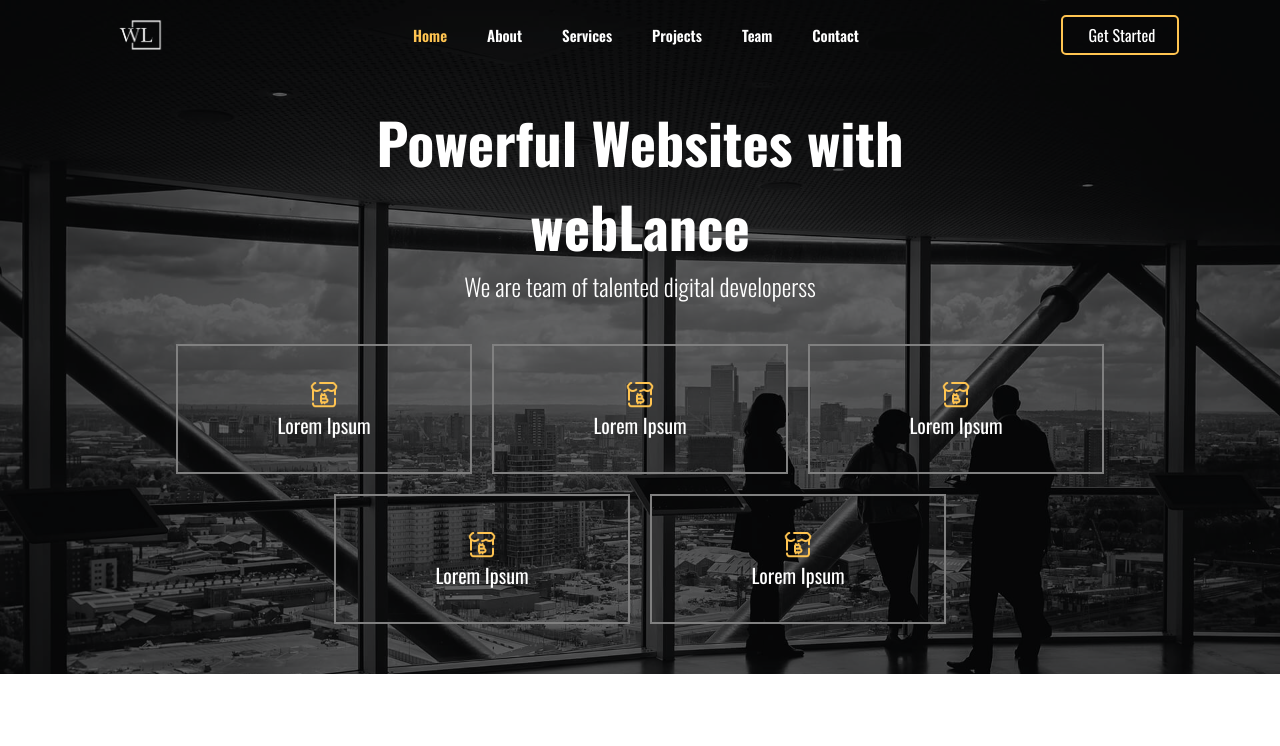
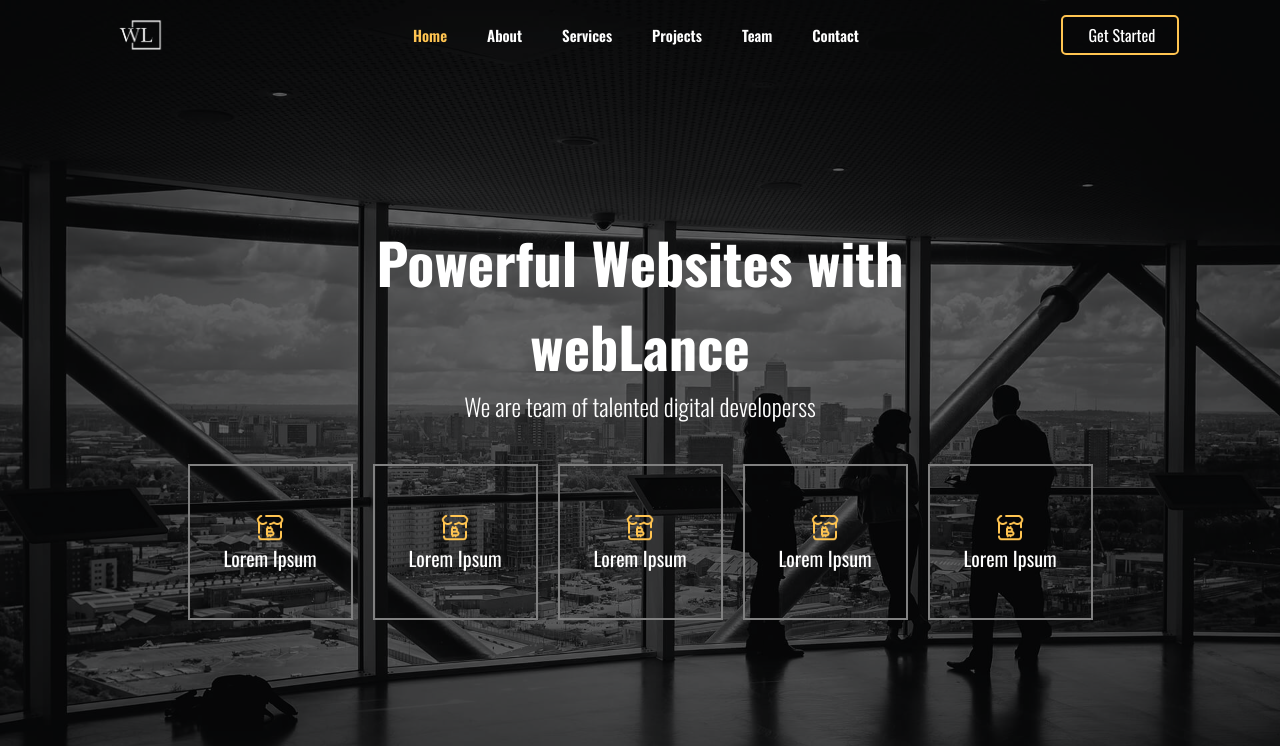
Before and after one commit to webLance24/weblance-portfolio, a React (Vite) app: page / in a window 1280 px wide. Shown: the top 746 px of the page. Built offline with nearby package versions, Linux system fonts and the light colour scheme.

Commit message:
feat: add responsive for desktop about

```diff
--- a/src/Components/About.tsx
+++ b/src/Components/About.tsx
@@ -7,14 +7,14 @@ function About() {
       id="about"
       className="bg-[white] pt-[50px] px-[12px] flex justify-center flex-col items-center"
     >
-      <div className="py-[24px] max-w-[520px] md:max-w-[696px] lg:flex lg:flex-row-reverse lg:max-w-[948px] lg:gap-[30px]">
+      <div className="py-[24px] max-w-[520px] md:max-w-[696px] lg:flex lg:flex-row-reverse lg:max-w-[948px] lg:gap-[30px] xl:max-w-[1280px]">
         <img
-          className="h-[100%] md:w-[696px] lg:w-[456px]"
+          className="h-[100%] md:w-[696px] lg:w-[456px] xl:w-[546px]"
           src={aboutImg}
           alt=""
         />
         {/* text section */}
-        <div className="lg:flex lg:flex-col">
+        <div className="lg:flex lg:flex-col xl:w-[546px]">
           <h3 className="text-[#444444] text-[28px] font-bold mt-[24px] lg:mt-0">
             Lorem ipsum is placeholder text commonly used in the graphic, print,
             and publishing LOREM IPSUM GENERATOR
@@ -27,15 +27,15 @@ function About() {
           </p>
         </div>
       </div>
-      <div className="py-[24px] mt-[36px] max-w-[520px] md:max-w-[696px] lg:flex lg:flex-row lg:max-w-[948px] lg:gap-[30px]">
+      <div className="py-[24px] mt-[36px] max-w-[520px] md:max-w-[696px] lg:flex lg:flex-row lg:max-w-[948px] lg:gap-[30px] xl:max-w-[1280px]">
         {/* first container */}
         <img
-          className="h-[100%] md:w-[696px] lg:w-[456px]"
+          className="h-[100%] md:w-[696px] lg:w-[456px] xl:w-[546px]"
           src={aboutImg}
           alt=""
         />
         {/* for all container */}
-        <div className="mt-[40px] lg:mt-0 lg:flex lg:flex-col">
+        <div className="mt-[40px] lg:mt-0 lg:flex lg:flex-col ">
           <div className="flex">
             <img src={boo} alt="" className="w-[70px] h-[100%]" />
             <div>
--- a/src/Components/Home.tsx
+++ b/src/Components/Home.tsx
@@ -1,9 +1,20 @@
 import imgOne from "../../public/img/icons/market.png";
 
 function Home() {
+  const categories = [
+    { title: "Lorem Ipsum", src: imgOne },
+    { title: "Lorem Ipsum", src: imgOne },
+    { title: "Lorem Ipsum", src: imgOne },
+    { title: "Lorem Ipsum", src: imgOne },
+    { title: "Lorem Ipsum", src: imgOne },
+  ];
+
   return (
     // here is home page
-    <div id="home" className="pt-[100px] px-[12px] bg-[black] bg-opacity-60">
+    <div
+      id="home"
+      className="pt-[100px] pb-[100px] md:pb-[130px] lg:pb-[190px] lg:pt-[220px] px-[12px] bg-[black] bg-opacity-60"
+    >
       <div className="md:w-[696px] md:m-auto">
         <h1 className="text-[white] text-[40px] font-bold text-center md:text-[56px]">
           Powerful Websites with webLance
@@ -14,31 +25,22 @@ function Home() {
       </p>
       {/* Containers section */}
       <div className="flex justify-center items-center flex-col m-auto gap-[20px] mt-[40px] max-w-[520px] md:flex-wrap md:flex-row md:max-w-[1024px] md:pb-[50px]">
-        {/* First div */}
-        <div className="w-full h-[130px] border-[gray] border-[2px] flex flex-col justify-center items-center md:w-[216px] md:h-[156px] lg:w-[296px] lg:h-[130px]">
-          <img className="w-[32px]" src={imgOne} alt="market image here" />
-          <h3 className="text-[20px] text-[white]">Lorem Ipsum</h3>
-        </div>
-        {/* Second div */}
-        <div className="w-full h-[130px] border-[gray] border-[2px] flex flex-col justify-center items-center md:w-[216px] md:h-[156px] lg:w-[296px] lg:h-[130px]">
-          <img className="w-[32px]" src={imgOne} alt="market image here" />
-          <h3 className="text-[20px] text-[white]">Lorem Ipsum</h3>
-        </div>
-        {/* third div */}
-        <div className="w-full h-[130px] border-[gray] border-[2px] flex flex-col justify-center items-center md:w-[216px] md:h-[156px] lg:w-[296px] lg:h-[130px]">
-          <img className="w-[32px]" src={imgOne} alt="market image here" />
-          <h3 className="text-[20px] text-[white]">Lorem Ipsum</h3>
-        </div>
-        {/* Fourth div */}
-        <div className="w-full h-[130px] border-[gray] border-[2px] flex flex-col justify-center items-center md:w-[216px] md:h-[156px] lg:w-[296px] lg:h-[130px]">
-          <img className="w-[32px]" src={imgOne} alt="market image here" />
-          <h3 className="text-[20px] text-[white]">Lorem Ipsum</h3>
-        </div>
-        {/* Sixth div */}
-        <div className="w-full h-[130px] border-[gray] border-[2px] flex flex-col justify-center items-center mb-[50px] md:w-[216px] md:h-[156px] md:mb-0 lg:w-[296px] lg:h-[130px]">
-          <img className="w-[32px]" src={imgOne} alt="market image here" />
-          <h3 className="text-[20px] text-[white]">Lorem Ipsum</h3>
-        </div>
+        {/* div where mapped all categories element */}
+        {categories.map((category, index) => {
+          return (
+            <div
+              key={index}
+              className="w-full h-[130px] border-[gray] border-[2px] flex flex-col justify-center items-center md:w-[216px] md:h-[156px] lg:w-[295px] lg:h-[130px] xl:w-[165px] xl:h-[156px]"
+            >
+              <img
+                className="w-[32px]"
+                src={category.src}
+                alt="market image here"
+              />
+              <h3 className="text-[20px] text-[white]">{category.title}</h3>
+            </div>
+          );
+        })}
       </div>
     </div>
   );
```
